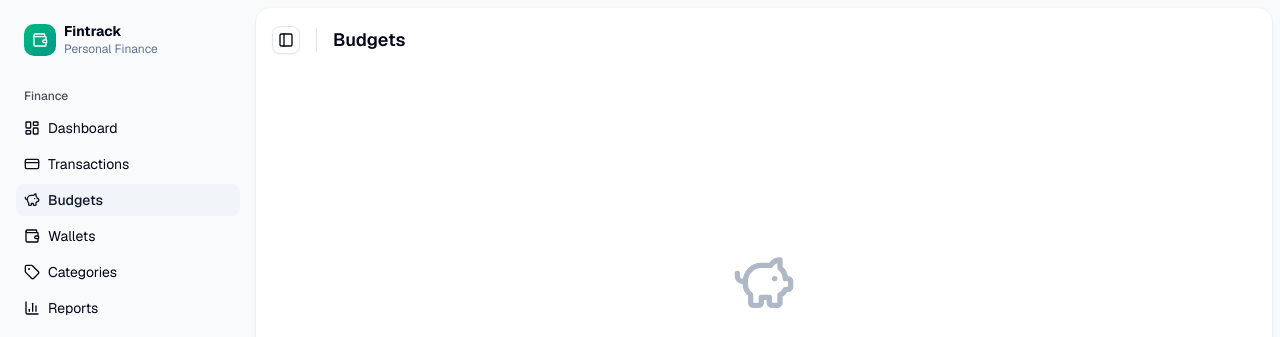
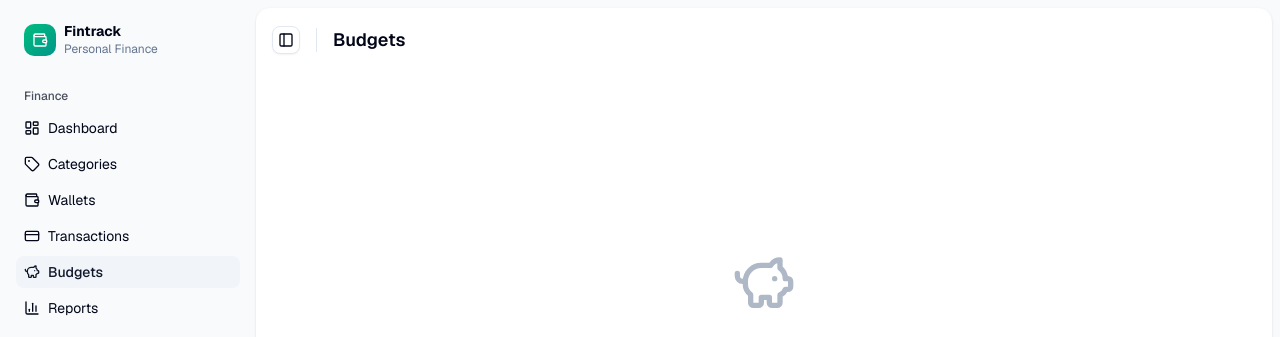
Before and after one commit to dzkrii/fintrack, a Next.js app: page /budgets in a window 1280 px wide. Shown: the top 337 px of the page. Built offline with nearby package versions, Linux system fonts and the light colour scheme.

Commit message:
refactor: Reorder 'Categories' and 'Wallets' entries in sidebar data.

```diff
--- a/components/layout/data/sidebar-data.ts
+++ b/components/layout/data/sidebar-data.ts
@@ -27,6 +27,16 @@ export const sidebarData: SidebarData = {
           icon: LayoutDashboard,
         },
         {
+          title: 'Categories',
+          url: '/categories',
+          icon: Tag,
+        },
+        {
+          title: 'Wallets',
+          url: '/wallets',
+          icon: Wallet,
+        },
+        {
           title: 'Transactions',
           url: '/transactions',
           icon: CreditCard,
@@ -35,16 +45,6 @@ export const sidebarData: SidebarData = {
           title: 'Budgets',
           url: '/budgets',
           icon: PiggyBank,
-        },
-        {
-          title: 'Wallets',
-          url: '/wallets',
-          icon: Wallet,
-        },
-        {
-          title: 'Categories',
-          url: '/categories',
-          icon: Tag,
         },
         {
           title: 'Reports',
```
